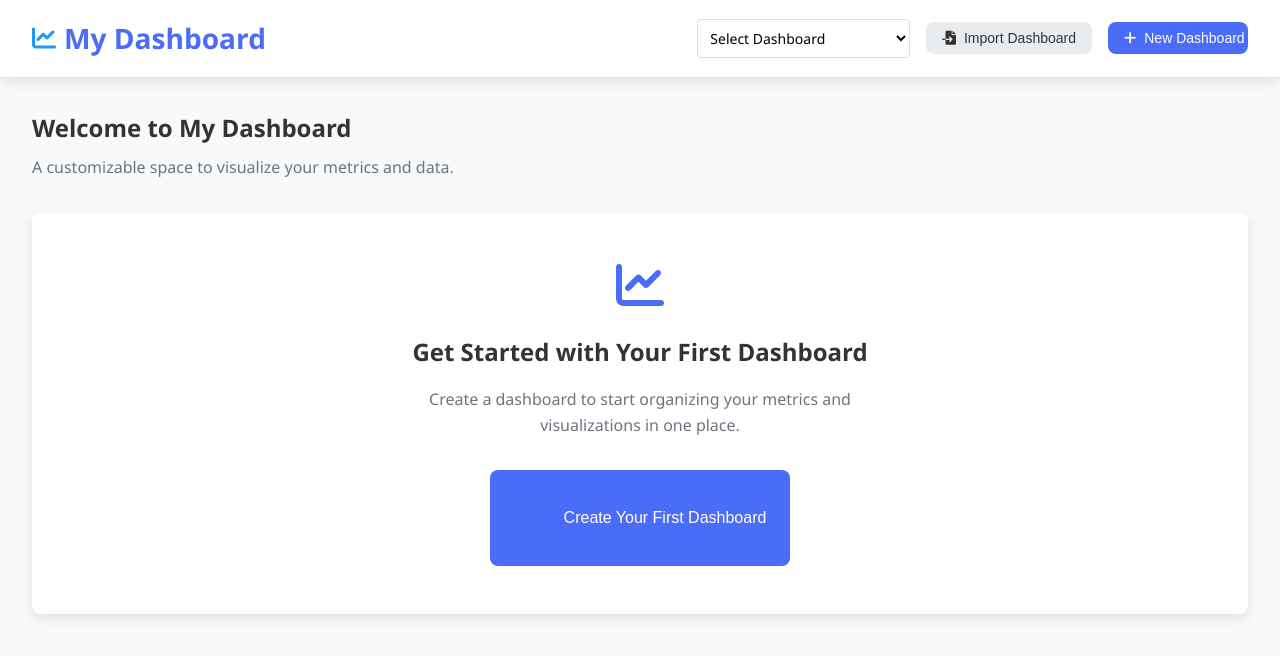
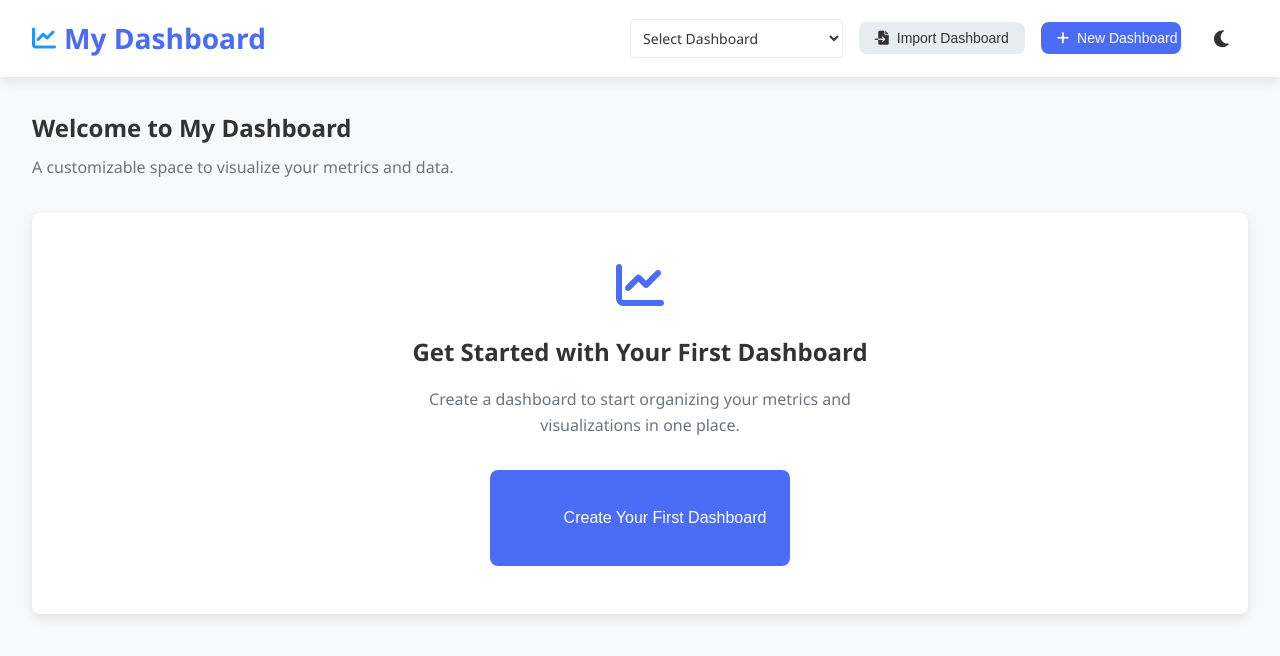
Before and after one commit to BotleApps/My-Dashboard, a Vue app in the folder ui/: page /#/ in a window 1280 px wide. Shown: the top 656 px of the page. Built offline with nearby package versions, Linux system fonts and the light colour scheme.

Commit message:
dark mode implemented

```diff
--- a/ui/src/App.vue
+++ b/ui/src/App.vue
@@ -1,5 +1,5 @@
 <template>
-  <div class="app-container">
+  <div class="app-container" :data-theme="currentTheme">
     <header>
       <div class="logo">
         <i class="fas fa-chart-line"></i>
@@ -19,6 +19,9 @@
         </button>
         <button @click="openCreateDashboardModal" class="btn primary">
           <i class="fas fa-plus"></i> New Dashboard
+        </button>
+        <button @click="handleThemeToggle" class="btn theme-toggle" :title="isDarkMode ? 'Switch to Light Mode' : 'Switch to Dark Mode'">
+          <i :class="['fas', isDarkMode ? 'fa-sun' : 'fa-moon']"></i>
         </button>
       </div>
     </header>
@@ -55,10 +58,14 @@ export default {
   computed: {
     ...mapState({
       dashboards: state => state.dashboards.dashboards,
-      currentDashboard: state => state.dashboards.currentDashboard
+      currentDashboard: state => state.dashboards.currentDashboard,
+      isDarkMode: state => state.ui.isDarkMode
     }),
     selectedDashboard() {
       return this.$route.params.dashboardSlug || ''
+    },
+    currentTheme() {
+      return this.isDarkMode ? 'dark' : 'light'
     }
   },
   data() {
@@ -76,7 +83,9 @@ export default {
   },
   methods: {
     ...mapActions({
-      loadDashboards: 'dashboards/loadDashboards'
+      loadDashboards: 'dashboards/loadDashboards',
+      toggleTheme: 'ui/toggleTheme',
+      initializeTheme: 'ui/initializeTheme'
     }),
 
     onDashboardChange(event) {
@@ -94,10 +103,15 @@ export default {
 
     openImportModal() {
       this.openModal('importDashboardModal')
+    },
+
+    handleThemeToggle() {
+      this.toggleTheme()
     }
   },
   created() {
     this.loadDashboards()
+    this.initializeTheme()
   }
 }
 </script>
@@ -116,6 +130,29 @@ export default {
   opacity: 0.8;
 }
 
+.theme-toggle {
+  background: none;
+  border: 1px solid var(--border-color);
+  width: 40px;
+  height: 40px;
+  border-radius: 50%;
+  display: flex;
+  align-items: center;
+  justify-content: center;
+  color: var(--text-color);
+  cursor: pointer;
+  transition: all 0.3s ease;
+}
+
+.theme-toggle:hover {
+  background-color: var(--border-color);
+  transform: scale(1.1);
+}
+
+.theme-toggle i {
+  font-size: 1.2rem;
+}
+
 .dashboard-controls {
   display: flex;
   align-items: center;
@@ -126,8 +163,10 @@ export default {
   min-width: 200px;
   padding: 0.5rem;
   border-radius: 4px;
-  border: 1px solid #ddd;
-  background-color: white;
+  border: 1px solid var(--border-color);
+  background-color: var(--card-background);
+  color: var(--text-color);
+  transition: background-color 0.3s ease, color 0.3s ease;
 }
 
 .btn {
@@ -143,13 +182,13 @@ export default {
 }
 
 .btn.primary {
-  background-color: var(--theme-1-btn-primary-bg);
-  color: var(--theme-1-btn-primary-text);
+  background-color: var(--primary-color);
+  color: white;
 }
 
 .btn.secondary {
-  background-color: var(--theme-1-btn-secondary-bg);
-  color: var(--theme-1-btn-secondary-text);
+  background-color: var(--border-color);
+  color: var(--text-color);
 }
 
 .btn:hover {
@@ -162,8 +201,10 @@ header {
   justify-content: space-between;
   align-items: center;
   padding: 1rem;
-  background-color: white;
-  box-shadow: 0 1px 3px rgba(0, 0, 0, 0.1);
+  background-color: var(--card-background);
+  box-shadow: var(--shadow);
+  color: var(--text-color);
+  transition: background-color 0.3s ease, color 0.3s ease;
 }
 
 .logo {
@@ -171,9 +212,16 @@ header {
   align-items: center;
   gap: 0.5rem;
   font-size: 1.5rem;
+  color: var(--primary-color);
 }
 
 .logo i {
   color: var(--theme-1-highlight);
 }
+
+.app-container {
+  transition: background-color 0.3s ease, color 0.3s ease;
+  background-color: var(--background-color);
+  color: var(--text-color);
+}
 </style>
--- a/ui/src/assets/css/styles.css
+++ b/ui/src/assets/css/styles.css
@@ -1,5 +1,6 @@
 /* Global Styles */
 :root {
+    /* Light Theme Colors */
     --primary-color: #4a6cf7;
     --accent-color: #ff6b6b;
     --success-color: #00b894;
@@ -12,12 +13,32 @@
     --transition: all 0.3s ease;
     --border-radius: 8px;
 
-    /* Card Colors */
+    /* Card Colors - Light */
     --card-blue: #deebff;
     --card-green: #e3fcef;
     --card-red: #ffebe6;
     --card-orange: #fff4e5;
     --card-purple: #f3e8fd;
+}
+
+/* Dark Theme Colors */
+[data-theme="dark"] {
+    --primary-color: #5d7eff;
+    --accent-color: #ff7b7b;
+    --success-color: #00d1a7;
+    --background-color: #1a1a1a;
+    --card-background: #2d2d2d;
+    --text-color: #e0e0e0;
+    --text-secondary: #a0a0a0;
+    --border-color: #404040;
+    --shadow: 0 4px 12px rgba(0, 0, 0, 0.3);
+
+    /* Card Colors - Dark */
+    --card-blue: #1a2942;
+    --card-green: #1a3830;
+    --card-red: #421a1a;
+    --card-orange: #422a1a;
+    --card-purple: #2a1a42;
 }
 
 * {
@@ -31,6 +52,7 @@ body {
     background-color: var(--background-color);
     color: var(--text-color);
     line-height: 1.6;
+    transition: background-color 0.3s ease, color 0.3s ease;
 }
 
 .app-container {
@@ -286,6 +308,11 @@ main {
     background-color: var(--card-background);
     border-radius: var(--border-radius);
     box-shadow: var(--shadow);
+    color: var(--text-color);
+}
+
+.empty-state p {
+    color: var(--text-secondary);
 }
 
 /* Button Styles */
@@ -343,6 +370,8 @@ select, input, textarea {
     border-radius: var(--border-radius);
     font-family: inherit;
     font-size: 0.875rem;
+    background-color: var(--card-background);
+    color: var(--text-color);
 }
 
 select:focus, input:focus, textarea:focus {
@@ -383,6 +412,7 @@ select:focus, input:focus, textarea:focus {
     overflow-y: auto;
     transform: translateY(-20px);
     transition: var(--transition);
+    color: var(--text-color);
 }
 
 .modal.show .modal-content {
@@ -732,3 +762,37 @@ select:focus, input:focus, textarea:focus {
 .route-leave-to {
     opacity: 0;
 }
+
+/* Add dark mode specific overrides */
+[data-theme="dark"] .app-container {
+    background-color: var(--background-color);
+    color: var(--text-color);
+}
+
+[data-theme="dark"] header {
+    background-color: var(--card-background);
+    border-bottom: 1px solid var(--border-color);
+}
+
+[data-theme="dark"] .dashboard-controls select {
+    background-color: var(--card-background);
+    color: var(--text-color);
+    border-color: var(--border-color);
+}
+
+[data-theme="dark"] .modal-content {
+    background-color: var(--card-background);
+    color: var(--text-color);
+}
+
+[data-theme="dark"] input,
+[data-theme="dark"] textarea,
+[data-theme="dark"] select {
+    background-color: var(--background-color);
+    color: var(--text-color);
+    border-color: var(--border-color);
+}
+
+[data-theme="dark"] .card {
+    background-color: var(--card-background);
+}
--- a/ui/src/main.js
+++ b/ui/src/main.js
@@ -12,4 +12,7 @@ const app = createApp(App)
 app.use(store)
 app.use(router)
 
+// Initialize theme before mounting
+store.dispatch('ui/initializeTheme')
+
 app.mount('#app')
--- a/ui/src/store/index.js
+++ b/ui/src/store/index.js
@@ -3,10 +3,21 @@ import dashboardsModule from './modules/dashboards'
 import cardsModule from './modules/cards'
 import uiModule from './modules/ui'
 
-export default createStore({
+const store = createStore({
   modules: {
-    dashboards: dashboardsModule,
-    cards: cardsModule,
-    ui: uiModule
+    dashboards: {
+      ...dashboardsModule,
+      namespaced: true
+    },
+    cards: {
+      ...cardsModule,
+      namespaced: true
+    },
+    ui: {
+      ...uiModule,
+      namespaced: true
+    }
   }
 })
+
+export default store
--- a/ui/src/store/modules/ui.js
+++ b/ui/src/store/modules/ui.js
@@ -1,12 +1,16 @@
 const uiModule = {
-  state: {
+  namespaced: true,
+  state: () => ({
     showCreateDashboardModal: false,
     showAddCardModal: false,
     showSettingsModal: false,
-    showEditCardModal: false
+    showEditCardModal: false,
+    isDarkMode: false
+  }),
+
+  getters: {
+    currentTheme: state => state.isDarkMode ? 'dark' : 'light'
   },
-
-  getters: {},
 
   mutations: {
     SET_SHOW_CREATE_DASHBOARD_MODAL(state, value) {
@@ -23,10 +27,27 @@ const uiModule = {
 
     SET_SHOW_EDIT_CARD_MODAL(state, value) {
       state.showEditCardModal = value
+    },
+
+    SET_DARK_MODE(state, value) {
+      state.isDarkMode = value
+      document.documentElement.setAttribute('data-theme', value ? 'dark' : 'light')
+      localStorage.setItem('darkMode', value)
     }
   },
 
-  actions: {}
-};
+  actions: {
+    initializeTheme({ commit }) {
+      const savedTheme = localStorage.getItem('darkMode')
+      const prefersDark = window.matchMedia('(prefers-color-scheme: dark)').matches
+      const isDarkMode = savedTheme !== null ? savedTheme === 'true' : prefersDark
+      commit('SET_DARK_MODE', isDarkMode)
+    },
 
-export default uiModule;
+    toggleTheme({ commit, state }) {
+      commit('SET_DARK_MODE', !state.isDarkMode)
+    }
+  }
+}
+
+export default uiModule
```
